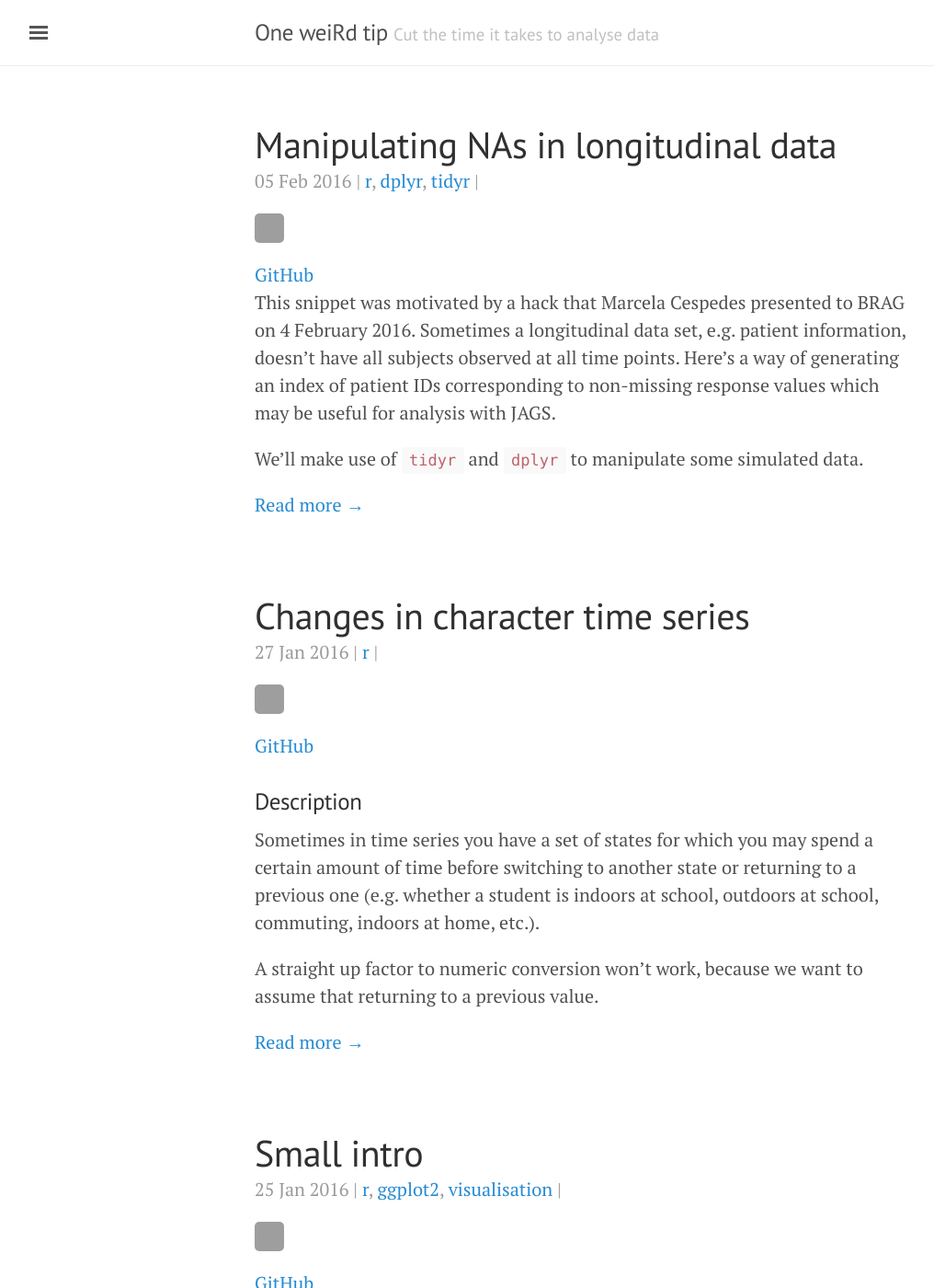
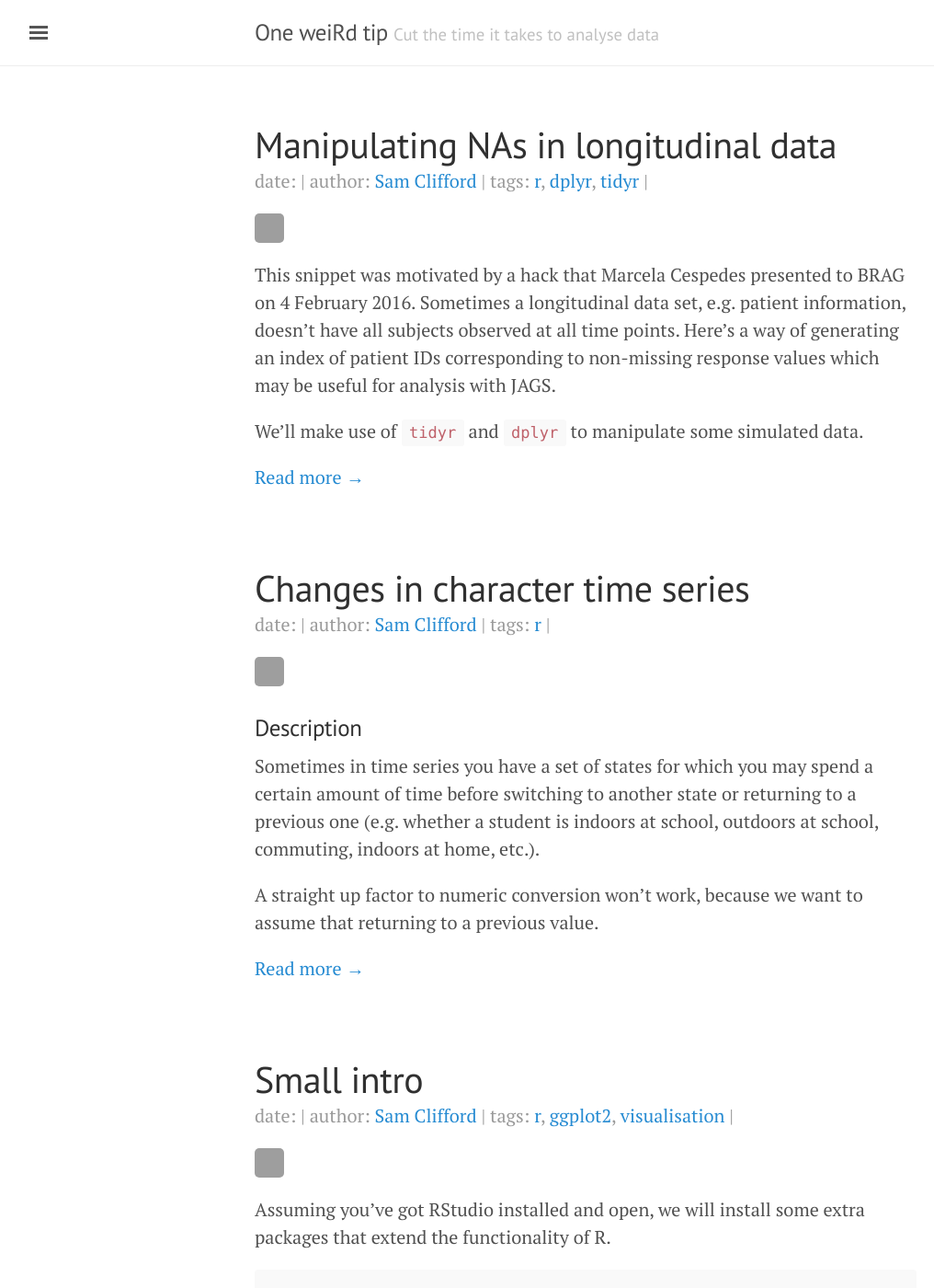
Before and after one commit to bragqut/bragqut.github.io, a Jekyll site: the page built from index.html, in a window 1280 px wide and 1400 px high. Shown: the whole window at 92% size, without its empty margins (3-1019 px from the left). Built offline with Jekyll 4.4.1, drawn with Linux system fonts in a browser that asks for light colours; the list of posts is cut into pages by our own code; comment, search, counter and statistics services are not loaded; some of the changed text lies outside the part shown; grey boxes are pictures that could not be loaded.

Commit message:
all in one file

```diff
--- a/_includes/authorinfo.html
+++ b/_includes/authorinfo.html
@@ -1,5 +1,5 @@
 <div class="meta">
-		<span class="author"><img src="http://www.gravatar.com/avatar/{{ author.gravatar }}?s=32"></span>
+        <span class="post-date">date: {{ page.date | date_to_string }} | author: <a href="{{author.web}}" >{{ author.display_name }}</a>  | tags: {{ tag_list }} | <a href="{{ post.url }}index.html#disqus_thread" data-disqus-identifier="{{post.url}}"></a></span>
+		<span class="author"><a href="https://github.com/{{author.github}}" ><img src="http://www.gravatar.com/avatar/{{ author.gravatar }}?s=32"></a> </span>
 
-		<a href="https://github.com/{{author.github}}" >GitHub</a>
 </div>
--- a/_layouts/post.html
+++ b/_layouts/post.html
@@ -10,8 +10,6 @@ layout: default
   <h1 class="post-title">{{ page.title }}</h1>
 
   {% include commentscount.html %}
-
-  <span class="post-date">{{ page.date | date_to_string }} | <a href="{{author.web}}" >{{ author.display_name }}</a>  | {{ tag_list }} | <a href="{{ post.url }}index.html#disqus_thread" data-disqus-identifier="{{post.url}}"></a></span>
 
   {% include authorinfo.html %}
 
--- a/index.html
+++ b/index.html
@@ -14,10 +14,6 @@ title: Home
 
 	{% include tag_collector.html tag_separator=',' %}
 	{% include commentscount.html %}
-
-    <span class="post-date">{{ post.date | date_to_string }} | {{ tag_list }} | <a href="{{ post.url }}index.html#disqus_thread" data-disqus-identifier="{{post.url}}"></a></span>
-
-
 
 
 	{% assign author = site.authors[post.author] %}
```
